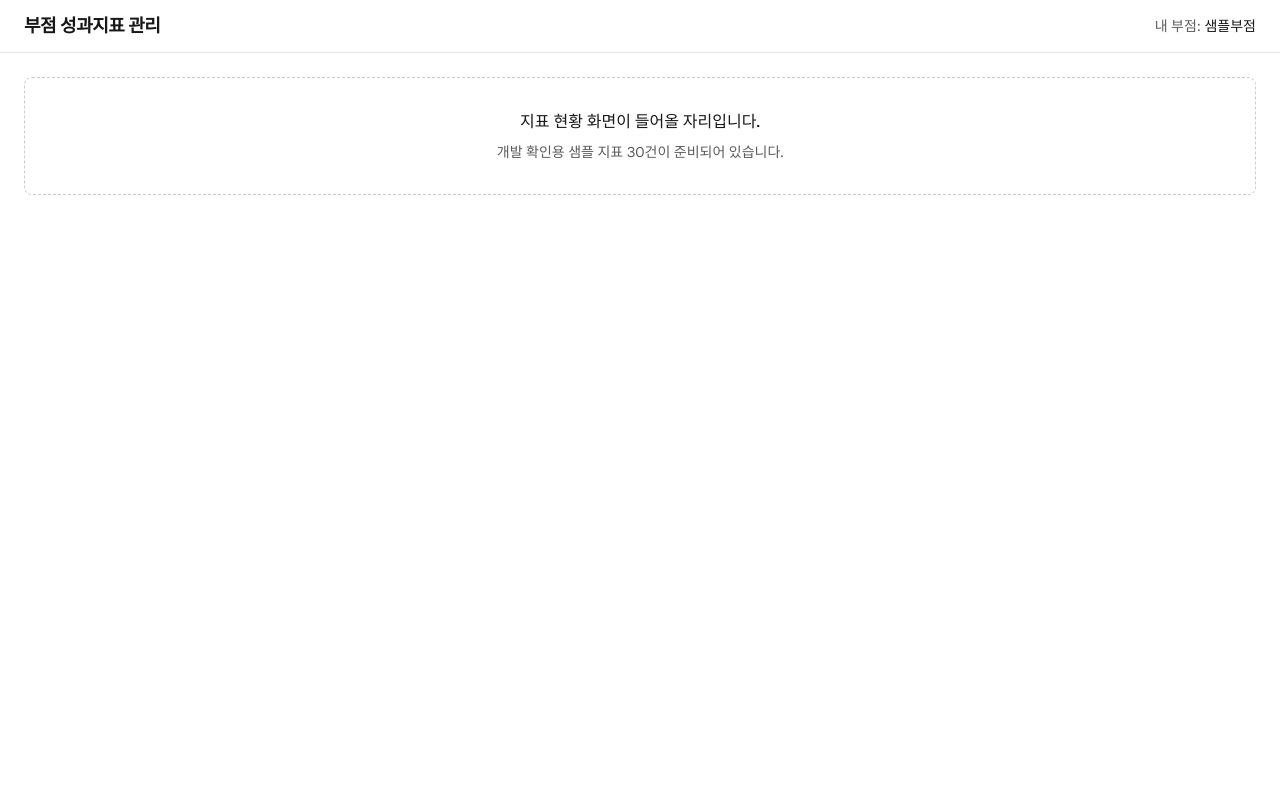
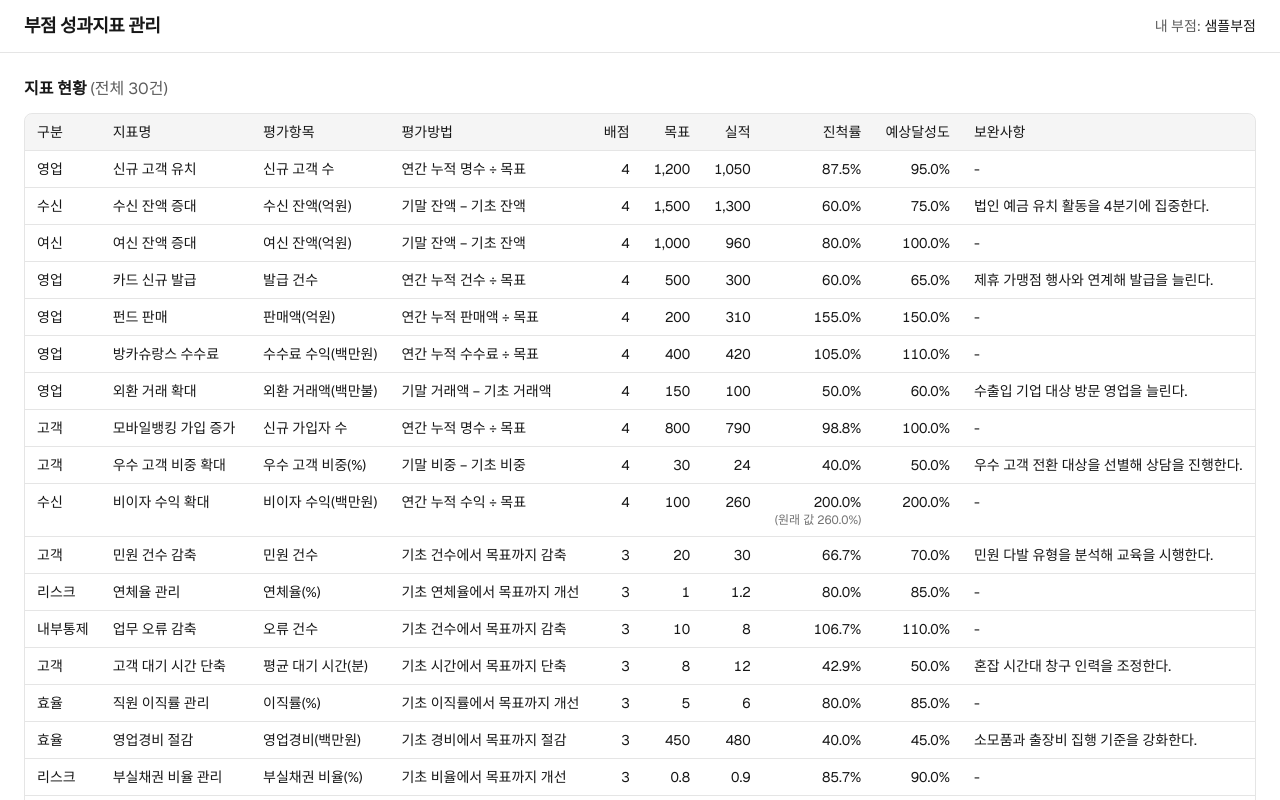
Before and after one commit to greatkmg9968-creator/my-app2, a Next.js app: page / in a window 1280 px wide. Shown: the top 800 px of the page. Built offline with nearby package versions, Linux system fonts and the light colour scheme.

Commit message:
지표 통합 현황 표를 만들어 샘플 30건을 한 화면에 보여주고 숫자 표시 규칙을 테스트로 고정
Co-Authored-By: Claude Sonnet 5.5 <noreply@anthropic.com>

```diff
--- a/app/page.tsx
+++ b/app/page.tsx
@@ -1,21 +1,20 @@
-// Design Ref: §2.2 — 지표 관리 화면(메인). 지금은 화면 틀만 있고, 표는 작업 5에서 채운다.
+// Design Ref: §2.2 — 지표 관리 화면(메인). 지금은 지표 표만 있고, 기준 정보·요약·도구 줄은 뒤 작업에서 더한다.
 
 import AppShell from "@/components/AppShell";
+import IndicatorTable from "@/components/IndicatorTable";
 import { SAMPLE_BRANCH, SAMPLE_INDICATORS } from "@/lib/sampleData";
 
 export default function Home() {
   return (
-    // 로그인 기능(작업 13) 전이라 샘플 부점을 임시로 보여준다.
+    // 로그인(작업 13)·지표 입력(작업 9, 11) 전이라 샘플 지표와 샘플 부점을 임시로 보여준다.
     <AppShell branch={SAMPLE_BRANCH}>
-      <section
-        aria-label="지표 현황 자리"
-        className="rounded-lg border border-dashed border-black/20 p-8 text-center dark:border-white/25"
-      >
-        <p className="text-base font-medium">지표 현황 화면이 들어올 자리입니다.</p>
-        <p className="mt-2 text-sm text-foreground/70">
-          개발 확인용 샘플 지표 {SAMPLE_INDICATORS.length}건이 준비되어 있습니다.
-        </p>
-      </section>
+      <h2 className="mb-3 text-base font-semibold">
+        지표 현황{" "}
+        <span className="font-normal text-foreground/70">
+          (전체 {SAMPLE_INDICATORS.length}건)
+        </span>
+      </h2>
+      <IndicatorTable indicators={SAMPLE_INDICATORS} />
     </AppShell>
   );
 }
--- /dev/null
+++ b/components/IndicatorTable.tsx
@@ -0,0 +1,84 @@
+// Design Ref: §2.2 ⑤ 지표 표 — 모든 지표를 한 화면(한 표)에 보여준다. (최대 30행, 쪽 나누기 없음)
+// Plan SC: 작업 5 — 지표 통합 현황 화면 (표). 부진 강조·진행 막대는 작업 6·7에서 더한다.
+
+import { clampForDisplay, resolveProgress } from "@/lib/calc";
+import { EMPTY_MARK, formatNumber, formatPercent } from "@/lib/format";
+import type { Indicator } from "@/types/indicator";
+
+interface IndicatorTableProps {
+  indicators: Indicator[];
+}
+
+/** 진척률 칸: 값을 알면 퍼센트, 모르면 "직접 입력 필요", 범위 밖이면 잘라 표시하고 원래 값을 안내한다. */
+function ProgressCell({ indicator }: { indicator: Indicator }) {
+  const progress = resolveProgress(indicator);
+
+  if (progress === null) {
+    return <span className="text-foreground/60">직접 입력 필요</span>;
+  }
+
+  const shown = clampForDisplay(progress);
+  return (
+    <>
+      <span>{formatPercent(shown)}</span>
+      {shown !== progress && (
+        <span className="block text-xs text-foreground/60">
+          (원래 값 {formatPercent(progress)})
+        </span>
+      )}
+    </>
+  );
+}
+
+const HEAD_CELL = "whitespace-nowrap px-3 py-2 text-left font-medium";
+const NUMBER_HEAD_CELL = "whitespace-nowrap px-3 py-2 text-right font-medium";
+const CELL = "px-3 py-2 align-top";
+const NUMBER_CELL = "whitespace-nowrap px-3 py-2 text-right align-top tabular-nums";
+
+export default function IndicatorTable({ indicators }: IndicatorTableProps) {
+  return (
+    <div className="overflow-x-auto rounded-lg border border-black/10 dark:border-white/15">
+      <table className="w-full min-w-[960px] border-collapse text-sm">
+        <caption className="sr-only">
+          성과지표 현황 (총 {indicators.length}건)
+        </caption>
+        <thead className="bg-black/[.04] dark:bg-white/[.06]">
+          <tr>
+            <th scope="col" className={HEAD_CELL}>구분</th>
+            <th scope="col" className={HEAD_CELL}>지표명</th>
+            <th scope="col" className={HEAD_CELL}>평가항목</th>
+            <th scope="col" className={HEAD_CELL}>평가방법</th>
+            <th scope="col" className={NUMBER_HEAD_CELL}>배점</th>
+            <th scope="col" className={NUMBER_HEAD_CELL}>목표</th>
+            <th scope="col" className={NUMBER_HEAD_CELL}>실적</th>
+            <th scope="col" className={NUMBER_HEAD_CELL}>진척률</th>
+            <th scope="col" className={NUMBER_HEAD_CELL}>예상달성도</th>
+            <th scope="col" className={HEAD_CELL}>보완사항</th>
+          </tr>
+        </thead>
+        <tbody>
+          {indicators.map((indicator, index) => (
+            <tr
+              // 지표에는 아직 고유 번호가 없어, 부점·지표명·순서로 구분한다.
+              key={`${indicator.branch}-${indicator.name}-${index}`}
+              className="border-t border-black/10 dark:border-white/15"
+            >
+              <td className={`${CELL} whitespace-nowrap`}>{indicator.category}</td>
+              <td className={`${CELL} font-medium`}>{indicator.name}</td>
+              <td className={CELL}>{indicator.item}</td>
+              <td className={CELL}>{indicator.method}</td>
+              <td className={NUMBER_CELL}>{formatNumber(indicator.weight)}</td>
+              <td className={NUMBER_CELL}>{formatNumber(indicator.targetValue)}</td>
+              <td className={NUMBER_CELL}>{formatNumber(indicator.actualValue)}</td>
+              <td className={NUMBER_CELL}>
+                <ProgressCell indicator={indicator} />
+              </td>
+              <td className={NUMBER_CELL}>{formatPercent(indicator.expected)}</td>
+              <td className={CELL}>{indicator.note ?? EMPTY_MARK}</td>
+            </tr>
+          ))}
+        </tbody>
+      </table>
+    </div>
+  );
+}
--- /dev/null
+++ b/lib/format.ts
@@ -0,0 +1,16 @@
+// Design Ref: §2.2 ⑤ — 표에 보이는 숫자 모양을 한곳에서 정한다.
+// Plan SC: 작업 5 — 지표 통합 현황 화면 (표)
+
+/** 값이 없을 때 표에 보여주는 표시 */
+export const EMPTY_MARK = "-";
+
+/** 목표·실적 같은 일반 숫자: 천 단위 쉼표, 소수는 최대 2자리까지. 값이 없으면 "-" */
+export function formatNumber(value: number | undefined): string {
+  if (value === undefined) return EMPTY_MARK;
+  return value.toLocaleString("ko-KR", { maximumFractionDigits: 2 });
+}
+
+/** 퍼센트: 소수 첫째 자리까지 항상 보여준다. (예: 87.5%, 50.0%) */
+export function formatPercent(value: number): string {
+  return `${value.toFixed(1)}%`;
+}
```
Also changed, not shown: 1 other file (tests, documents, lock files or other folders).
